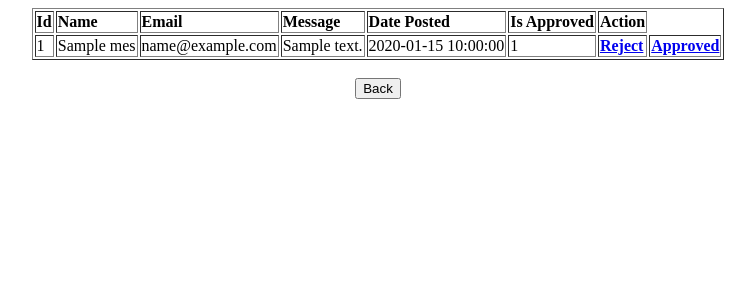
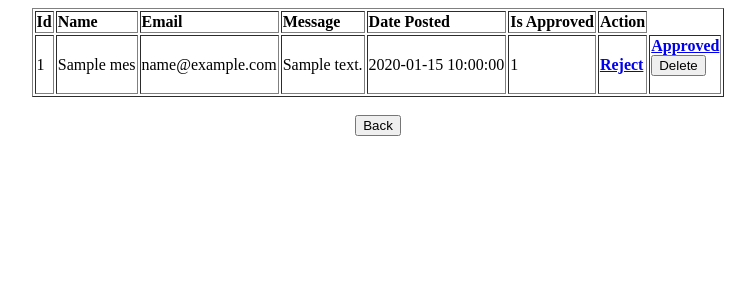
Before and after one commit to micahmoral/micah_webprog, a PHP site: page /viewMessage.php in a window 1280 px wide. Shown: the top 300 px of the page, without its empty margins (262-1017 px from the left). Run offline with PHP 8.4, Linux system fonts and the light colour scheme; tables that the repository leaves empty or names only in its code hold one stand-in row (values such as "Sample post").

Commit message:
Update viewMessage.php

```diff
--- a/viewMessage.php
+++ b/viewMessage.php
@@ -24,6 +24,9 @@
 		<td><?=$list['is_approved'];?></td>
 		<td><b><a href = 'reject.php?id='.$list['id']."'">Reject</a>
 		<td><b><a href = 'approve.php?id='.$list['id']."'">Approved</a>
+		<form action = "delete.php?id=<?=$list['id']?>" method = "POST">
+			<input type = "submit" value = "Delete">
+</form>
 	</tr>
 
 <?php endforeach; ?>
```
